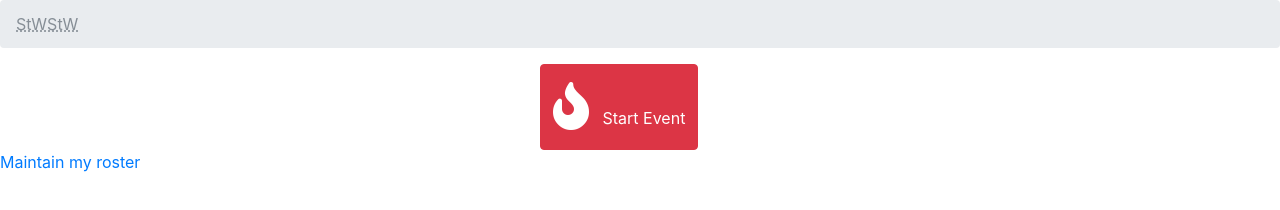
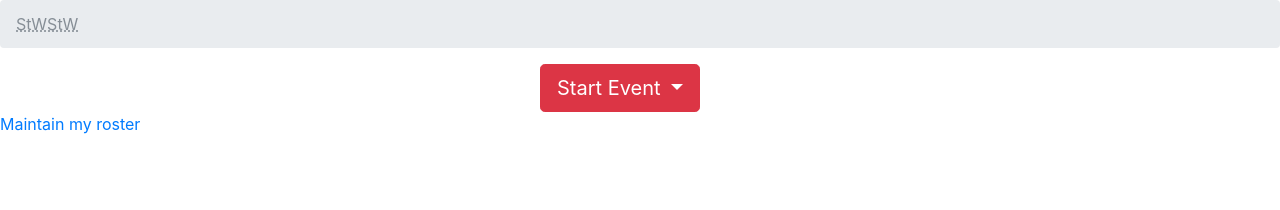
Before and after one commit to thyngontran/gsac, a website: page wireframes/index.html in a window 1280 px wide. Drawn offline with nearby package versions, Linux system fonts and the light colour scheme.

Commit message:
Account for different status type.

```diff
--- a/wireframes/index.html
+++ b/wireframes/index.html
@@ -22,13 +22,18 @@
 			</ol>
 		</nav>
 
+
 		<div class="mx-auto" style="width: 200px;">
-			<a href="event_management.htm" class="btn btn-danger">
-				<span style="font-size: 3em; color: White;">
-					<i class="fas fa-fire"></i>
-				</span>
-				Start Event
-			</a>
+			<div class="btn-group">
+				<button type="button" class="btn btn-danger btn-lg btn-block dropdown-toggle" data-toggle="dropdown" aria-haspopup="true" aria-expanded="false">
+					Start Event
+				</button>
+				<div class="dropdown-menu">
+					<a class="dropdown-item" href="event_management.htm?event_type_id=1"><i class="fas fa-fire"></i> Fire</a>
+					<a class="dropdown-item" href="event_management.htm?event_type_id=2"><i class="fas fa-gas-pump"></i> Gas Leak</a>
+					<a class="dropdown-item" href="event_management.htm?event_type_id=3"><i class="fas fa-user-ninja"></i> Shooter</a>
+				</div>
+			</div>
 		</div>
 
 		<a href="employee.htm">Maintain my roster</a>
```
